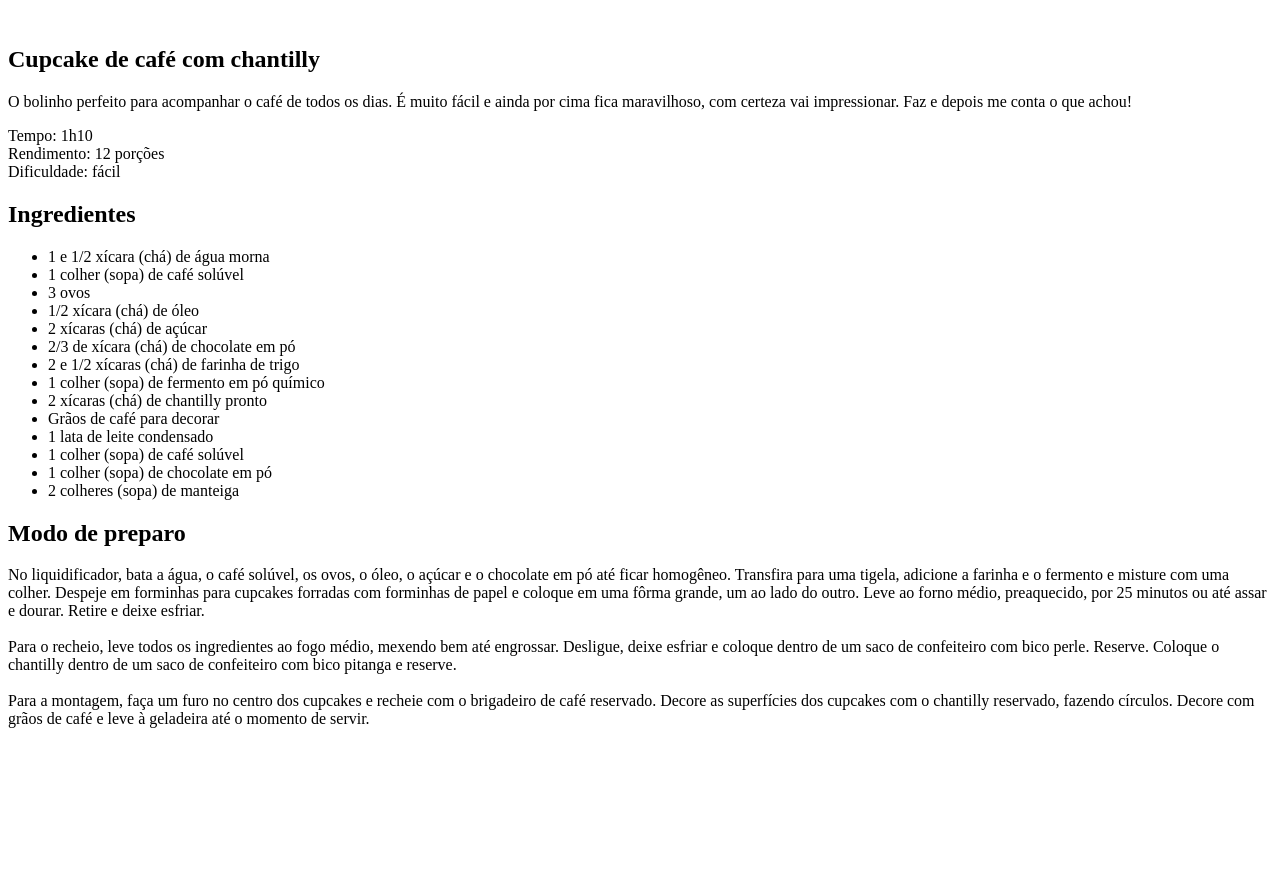
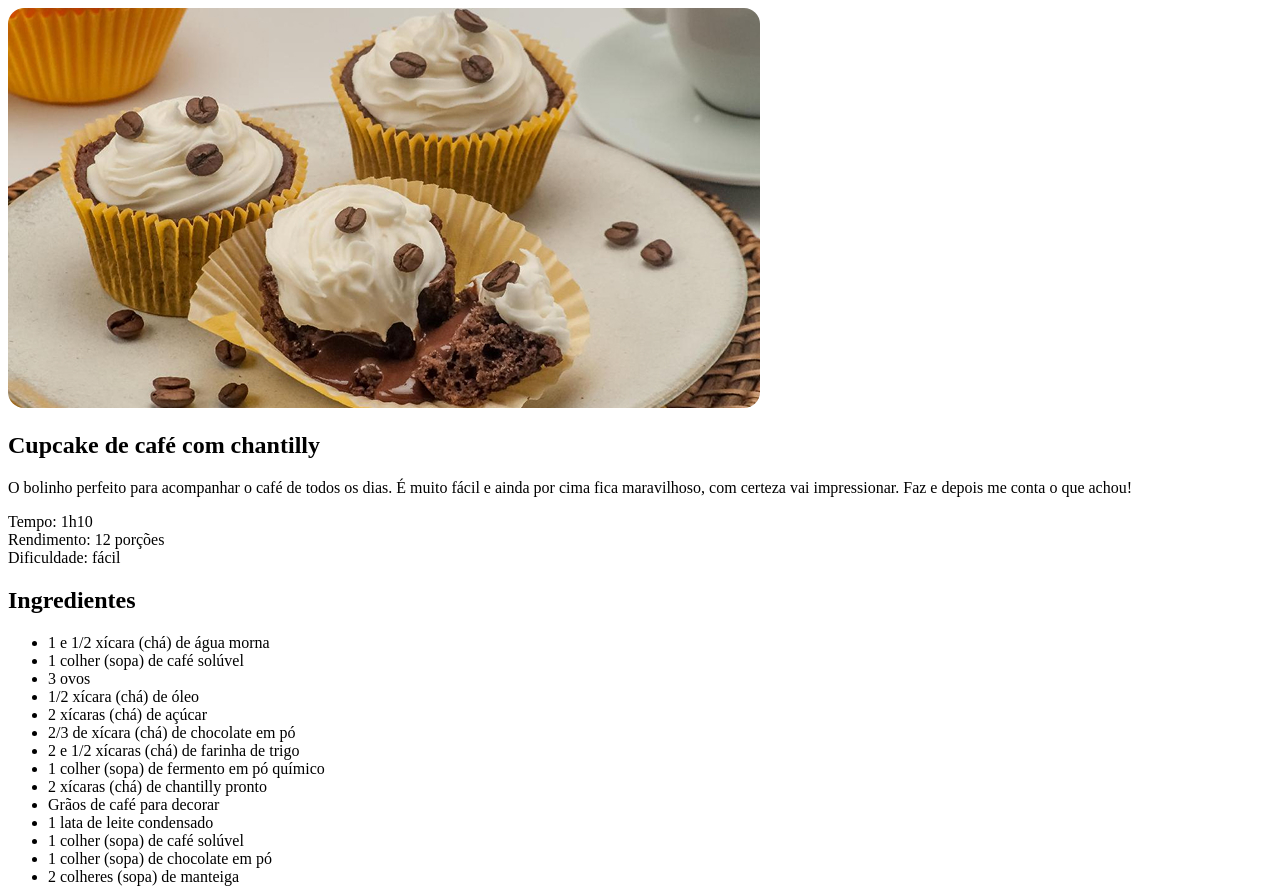
Before and after one commit to Fernanda-dev013/pagina.de.receita, a plain HTML site: page index.html in a window 1280 px wide. Shown: the top 889 px of the page. Before the commit the page ends 800 px from the top, so only its background shows below. Drawn offline with Linux system fonts and the light colour scheme.

Commit message:
adicionando imagem e estilo

```diff
--- a/index.html
+++ b/index.html
@@ -4,10 +4,12 @@
   <meta charset="UTF-8">
   <meta name="viewport" content="width=device-width, initial-scale=1.0">
   <title>Portal de notícias</title>
+
+  <link rel="stylesheet" href="style.css">
 </head>
 <body>
   <div id="page">
-    <img src="" alt="">
+    <img src="assets/main-image.jpg" alt="imagem de um Cupcake de café com chantilly">
     <section class="about">
       <h1>Cupcake de café com chantilly</h1>
       <p>O bolinho perfeito para acompanhar o café de todos os dias. É muito fácil e ainda por cima fica maravilhoso, com certeza vai impressionar. Faz e depois me conta o que achou!</p>
--- /dev/null
+++ b/style.css
@@ -0,0 +1,3 @@
+img{
+  border-radius: 16px;
+}
```
Also changed, not shown: assets/bg.jpg (added), assets/main-image.jpg (added).
